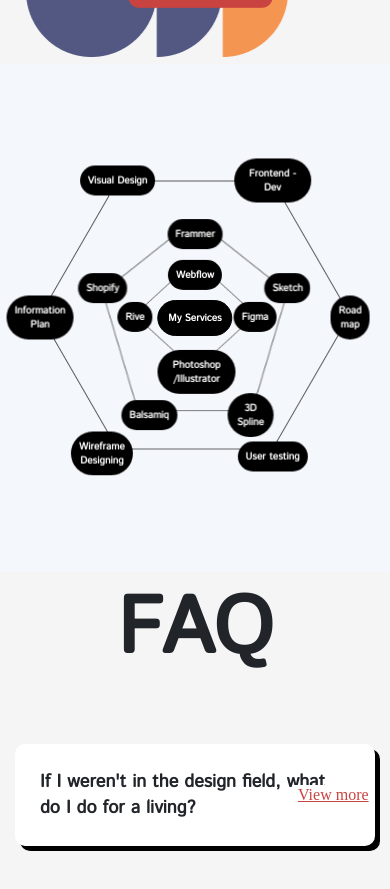
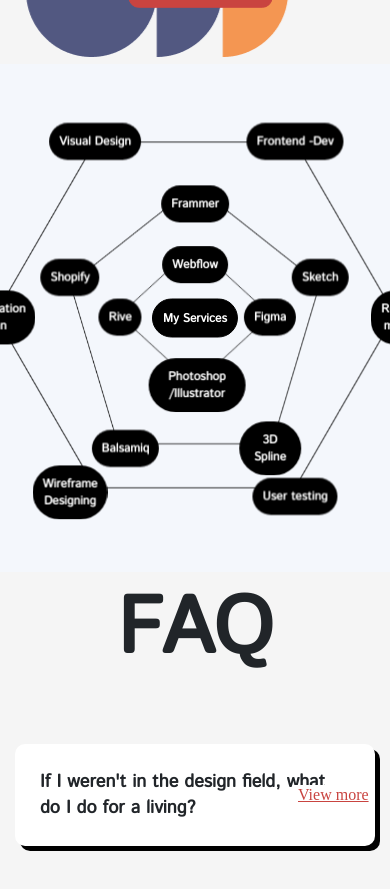
Before and after one commit to hvt733/portfolio_project, an Angular app in the folder portfolio/: page /contact in a window 390 px wide. Shown: the part 1260-2149 px from the top of the page. Built offline with nearby package versions, Linux system fonts and the light colour scheme.

Commit message:
chinh serve

```diff
--- a/portfolio/src/app/components/contact/contact.component.css
+++ b/portfolio/src/app/components/contact/contact.component.css
@@ -1096,11 +1096,11 @@
   .ngoai_MB h3,
   .trong_MB h3,
   .giua_MB h3{
-    padding: 8px;
+    padding: 10px;
     background-color: var(--black-color);
     color: var(--white-color);
     border-radius: 50px;
-    font-size: 10px;
+    font-size: 12px;
     font-family: istok;
     font-weight: 700;
     text-align: center;
@@ -1243,7 +1243,7 @@
   }
 
   .first_button_MB button h3{
-    font-size: 10px;
+    font-size: 12px;
     font-weight: 800;
     font-family: istok;
   }
@@ -1271,15 +1271,15 @@
     transform: translate(-50%,-50%);
   } */
   .ngoai_MB{
-    width: 310px;
+    width: 400px;
     height: auto;
   }
   .giua_MB{
-    width: 185px;
+    width: 250px;
     height: auto;
   }
   .trong_MB{
-    width: 120px;
+    width: 150px;
     height: auto;
   }
 
```
